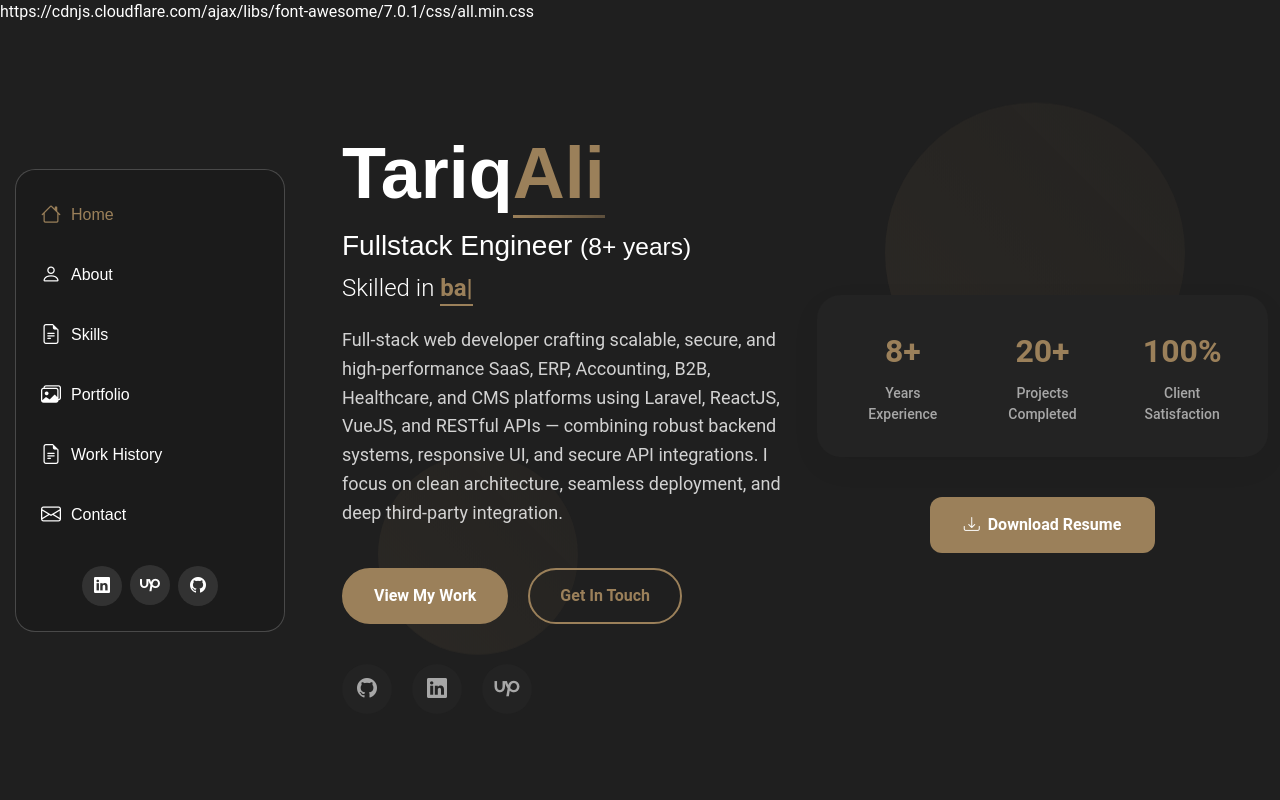
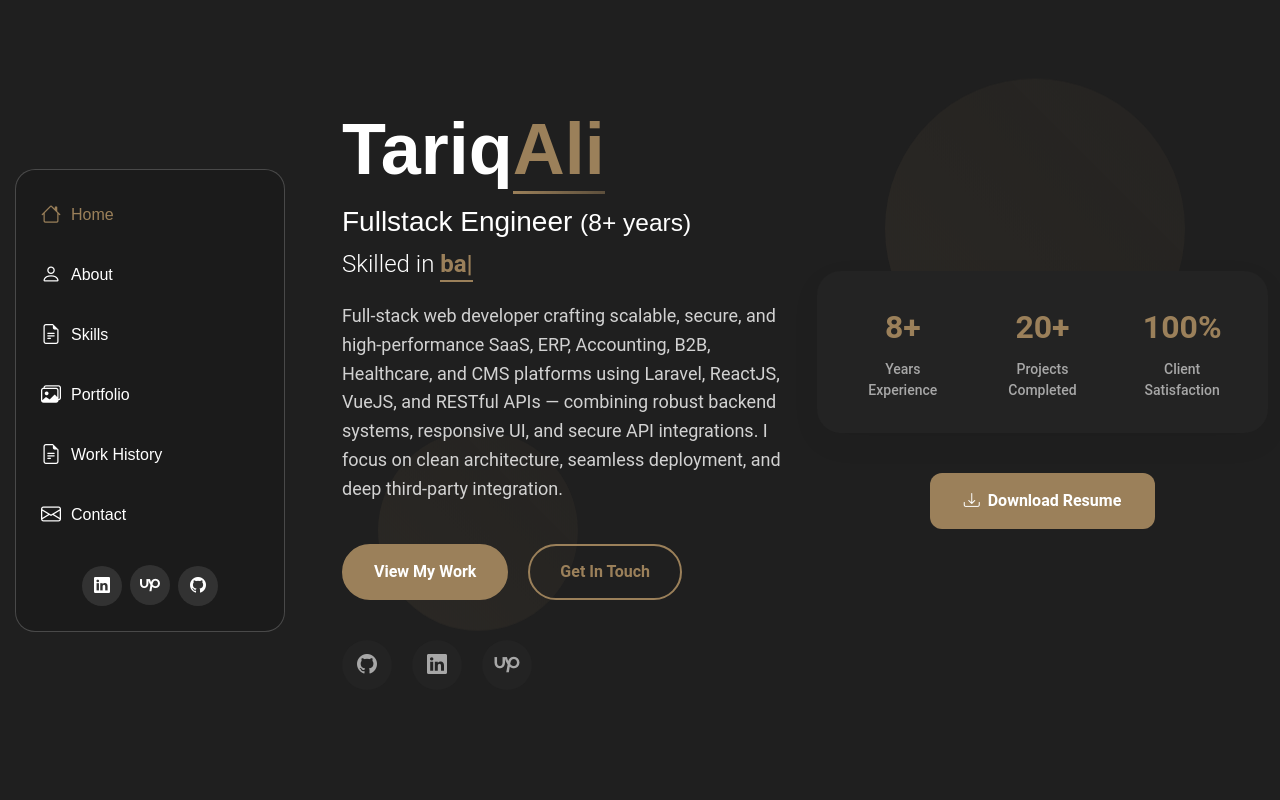
Before and after one commit to tariqali021/portfolio, a plain HTML site: page index.html in a window 1280 px wide. Shown: the top 800 px of the page. Drawn offline with Linux system fonts and the light colour scheme.

Commit message:
portfolio completed

```diff
--- a/index.html
+++ b/index.html
@@ -18,8 +18,6 @@
       "
       rel="stylesheet"
     />
-
-    https://cdnjs.cloudflare.com/ajax/libs/font-awesome/7.0.1/css/all.min.css
 
     <!-- Vendor CSS Files -->
     <link
```
